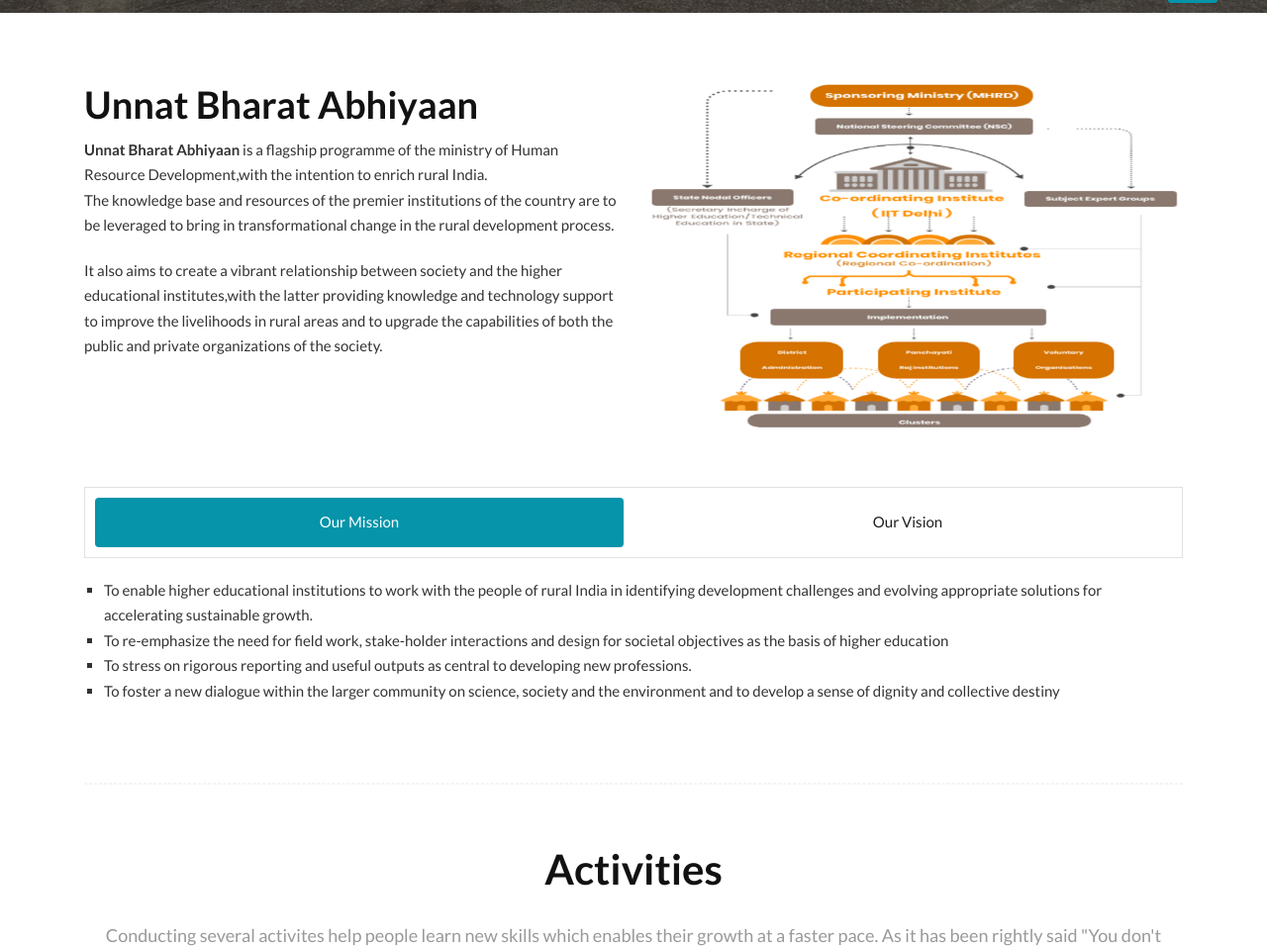
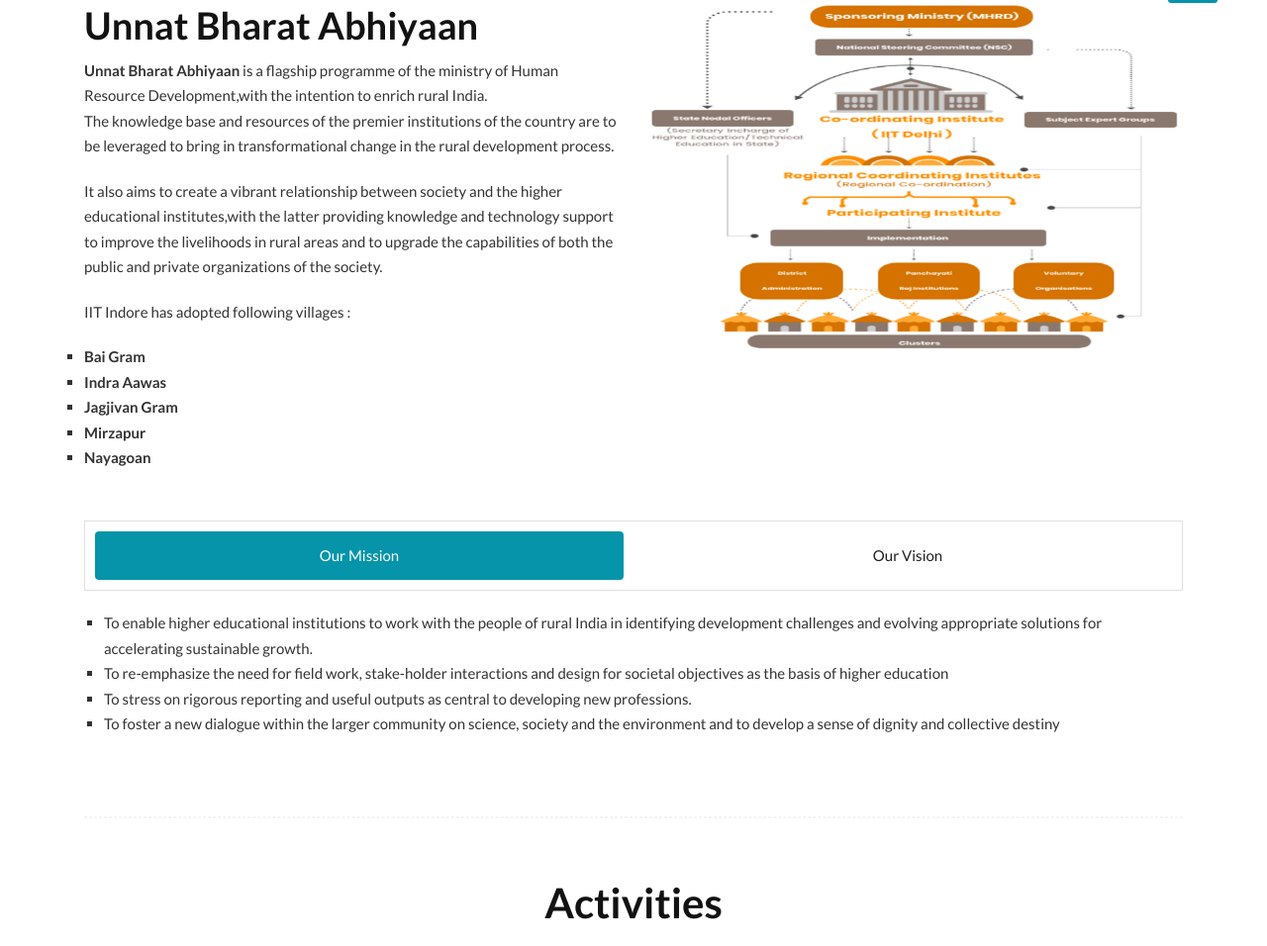
Before and after one commit to Satendra01/UBA, a plain HTML site: page index.html in a window 1280 px wide. Shown: the part 897-1853 px from the top of the page at 99% size. Drawn offline with Linux system fonts and the light colour scheme.

Commit message:
resized-logo

```diff
--- a/index.html
+++ b/index.html
@@ -56,7 +56,7 @@
 		<nav class="navbar navbar-expand-lg navbar-light bg-light">
 			<div class="container">
 				<a class="navbar-brand" href="https://www.iiti.ac.in">
-					<img src="images/Header-logo.jpg" alt="" />
+					<img src="images/header.jpg" alt="" />
 				</a>
 				<button class="navbar-toggler" type="button" data-toggle="collapse" data-target="#navbars-seo" aria-controls="navbars-rs-food" aria-expanded="false" aria-label="Toggle navigation">
 				  <span class="navbar-toggler-icon"></span>
@@ -153,7 +153,14 @@
 
 						<p>It also aims to create a vibrant relationship between society and the higher educational institutes,with the latter providing
             knowledge and technology support to improve the livelihoods in rural areas and to upgrade the capabilities of both the public and private organizations of the society. </p>
-
+              <p>IIT Indore has adopted following villages : </p>
+              <ul style="list-style-type:square">
+                  <b><li>Bai Gram</li>
+                  <li>Indra Aawas</li>
+                  <li>Jagjivan Gram</li>
+                  <li>Mirzapur</li>
+                  <li>Nayagoan</li></b>
+              </ul>
                     </div><!-- end messagebox -->
                 </div><!-- end col -->
 
```
Also changed, not shown: images/header.jpg (added).
